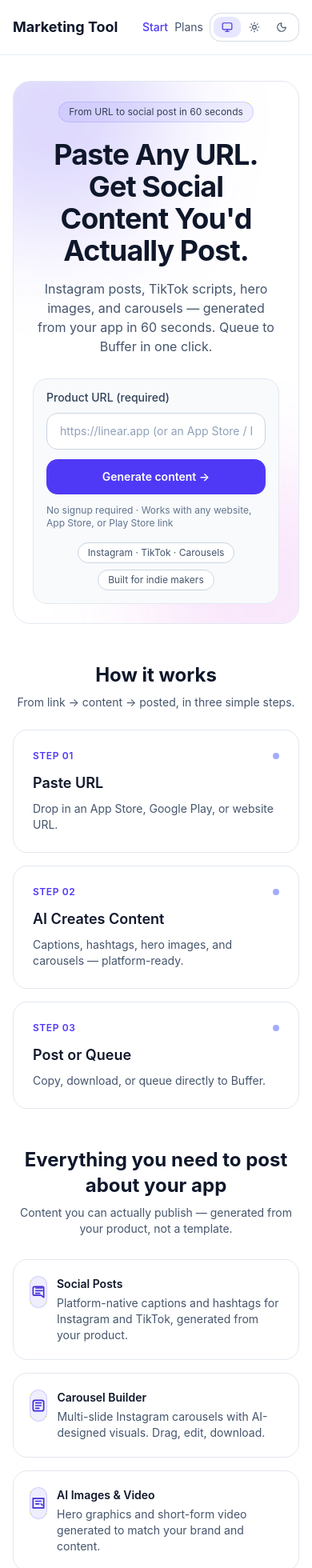
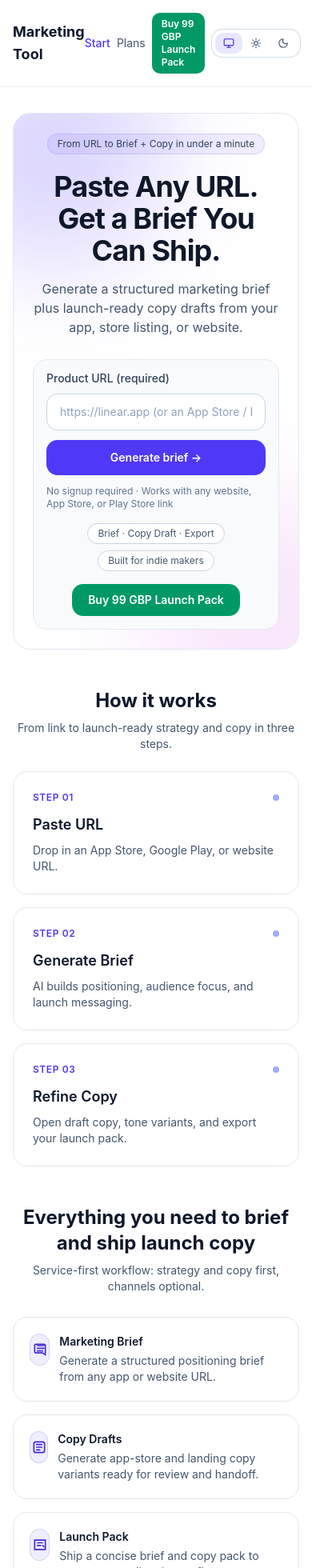
Before and after one commit to molty-assistant/marketing-tool, a Next.js app: page / in a window 390 px wide. Shown: the top 1960 px of the page at 80% size. Built offline with nearby package versions, Linux system fonts and the light colour scheme.

Commit message:
WO-0006: pivot default UX to brief + copy and delist social paths (#56)

```diff
--- a/src/app/(marketing)/layout.tsx
+++ b/src/app/(marketing)/layout.tsx
@@ -5,7 +5,7 @@ import { ThemeToggle } from '@/components/theme/ThemeToggle';
 export const metadata: Metadata = {
   title: 'Marketing Tool — Vibe Marketing Brief Generator',
   description:
-    'Paste any App Store, Google Play, or website URL and get a complete 5-stage marketing brief powered by the Vibe Marketing methodology. AI-enhanced copy, competitive analysis, and social media assets included.',
+    'Paste any App Store, Google Play, or website URL and get a complete marketing brief with launch-ready copy drafts.',
 };
 
 export default function MarketingLayout({
@@ -36,6 +36,14 @@ export default function MarketingLayout({
             >
               Plans
             </Link>
+            <a
+              href="https://buy.stripe.com/6oU28t1uwbKY0lx8vt0Ny00"
+              target="_blank"
+              rel="noreferrer"
+              className="rounded-lg bg-emerald-600 px-3 py-1.5 text-xs font-semibold text-white transition-colors hover:bg-emerald-500 sm:text-sm"
+            >
+              Buy 99 GBP Launch Pack
+            </a>
             <ThemeToggle />
           </div>
         </div>
--- a/src/app/(marketing)/page.tsx
+++ b/src/app/(marketing)/page.tsx
@@ -39,18 +39,18 @@ export default function LandingPage() {
   const features = useMemo(
     () => [
       {
-        title: 'Social Posts',
-        desc: 'Platform-native captions and hashtags for Instagram and TikTok, generated from your product.',
+        title: 'Marketing Brief',
+        desc: 'Generate a structured positioning brief from any app or website URL.',
         icon: (
           <svg viewBox="0 0 24 24" fill="none" className="h-5 w-5" aria-hidden="true">
-            <path d="M8 6h10M8 10h10M8 14h6" stroke="currentColor" strokeWidth="2" strokeLinecap="round" />
+            <path d="M8 6h10M8 10h10M8 14h8" stroke="currentColor" strokeWidth="2" strokeLinecap="round" />
             <path d="M6 4h12a2 2 0 012 2v14l-4-3H6a2 2 0 01-2-2V6a2 2 0 012-2z" stroke="currentColor" strokeWidth="2" strokeLinejoin="round" />
           </svg>
         ),
       },
       {
-        title: 'Carousel Builder',
-        desc: 'Multi-slide Instagram carousels with AI-designed visuals. Drag, edit, download.',
+        title: 'Copy Drafts',
+        desc: 'Generate app-store and landing copy variants ready for review and handoff.',
         icon: (
           <svg viewBox="0 0 24 24" fill="none" className="h-5 w-5" aria-hidden="true">
             <path d="M4 7a3 3 0 013-3h10a3 3 0 013 3v10a3 3 0 01-3 3H7a3 3 0 01-3-3V7z" stroke="currentColor" strokeWidth="2" />
@@ -59,8 +59,8 @@ export default function LandingPage() {
         ),
       },
       {
-        title: 'AI Images & Video',
-        desc: 'Hero graphics and short-form video generated to match your brand and content.',
+        title: 'Launch Pack',
+        desc: 'Ship a concise brief and copy pack to your team or client in one flow.',
         icon: (
           <svg viewBox="0 0 24 24" fill="none" className="h-5 w-5" aria-hidden="true">
             <path d="M4 19V5h16v14H4z" stroke="currentColor" strokeWidth="2" />
@@ -71,8 +71,8 @@ export default function LandingPage() {
         ),
       },
       {
-        title: 'Queue to Buffer',
-        desc: 'Send posts straight to your Buffer queue — schedule and forget.',
+        title: 'Optional Channels',
+        desc: 'Social and distribution routes remain available when you need them.',
         icon: (
           <svg viewBox="0 0 24 24" fill="none" className="h-5 w-5" aria-hidden="true">
             <path d="M12 3v10" stroke="currentColor" strokeWidth="2" strokeLinecap="round" />
@@ -111,7 +111,7 @@ export default function LandingPage() {
       {generating && (
         <GenerationOverlay
           url={generatingUrl}
-          onComplete={(planId) => router.push(`/plan/${planId}/social`)}
+          onComplete={(planId) => router.push(`/plan/${planId}`)}
           onError={(err) => {
             setGenerating(false);
             setError(err);
@@ -127,14 +127,14 @@ export default function LandingPage() {
 
         <div className="relative mx-auto max-w-3xl text-center">
           <div className="inline-flex items-center gap-2 rounded-full border border-indigo-500/20 bg-indigo-500/10 px-3 py-1 text-xs text-indigo-700 dark:text-indigo-200">
-            <span className="text-slate-700 dark:text-slate-300">From URL to social post in 60 seconds</span>
+            <span className="text-slate-700 dark:text-slate-300">From URL to Brief + Copy in under a minute</span>
           </div>
 
           <h1 className="mt-5 text-4xl sm:text-6xl font-bold tracking-tight text-slate-900 dark:text-white">
-            Paste Any URL. Get Social Content You&apos;d Actually Post.
+            Paste Any URL. Get a Brief You Can Ship.
           </h1>
           <p className="mt-4 text-base sm:text-lg text-slate-600 dark:text-slate-300">
-            Instagram posts, TikTok scripts, hero images, and carousels — generated from your app in 60 seconds. Queue to Buffer in one click.
+            Generate a structured marketing brief plus launch-ready copy drafts from your app, store listing, or website.
           </p>
 
           {/* CTA */}
@@ -156,7 +156,7 @@ export default function LandingPage() {
                 onClick={handleStart}
                 className="w-full sm:w-auto h-auto font-semibold px-6 py-3 whitespace-nowrap"
               >
-                Generate content →
+                Generate brief →
               </Button>
             </div>
             {error && <p className="mt-2 text-left text-sm text-red-600 dark:text-red-400">{error}</p>}
@@ -166,8 +166,19 @@ export default function LandingPage() {
             </p>
 
             <div className="mt-4 flex flex-wrap items-center justify-center gap-2 text-xs text-slate-600 dark:text-slate-400">
-              <span className="rounded-full border border-slate-300 bg-white px-3 py-1 dark:border-slate-700 dark:bg-slate-900/40">Instagram · TikTok · Carousels</span>
+              <span className="rounded-full border border-slate-300 bg-white px-3 py-1 dark:border-slate-700 dark:bg-slate-900/40">Brief · Copy Draft · Export</span>
               <span className="rounded-full border border-slate-300 bg-white px-3 py-1 dark:border-slate-700 dark:bg-slate-900/40">Built for indie makers</span>
+            </div>
+
+            <div className="mt-4">
+              <a
+                href="https://buy.stripe.com/6oU28t1uwbKY0lx8vt0Ny00"
+                target="_blank"
+                rel="noreferrer"
+                className="inline-flex items-center justify-center rounded-xl bg-emerald-600 px-5 py-2.5 text-sm font-semibold text-white transition-colors hover:bg-emerald-500"
+              >
+                Buy 99 GBP Launch Pack
+              </a>
             </div>
           </div>
         </div>
@@ -178,7 +189,7 @@ export default function LandingPage() {
         <div className="max-w-4xl mx-auto text-center">
           <h2 className="text-2xl sm:text-3xl font-bold text-slate-900 dark:text-white">How it works</h2>
           <p className="mt-2 text-sm sm:text-base text-slate-600 dark:text-slate-400">
-            From link → content → posted, in three simple steps.
+            From link to launch-ready strategy and copy in three steps.
           </p>
         </div>
 
@@ -191,13 +202,13 @@ export default function LandingPage() {
             },
             {
               step: '02',
-              title: 'AI Creates Content',
-              desc: 'Captions, hashtags, hero images, and carousels — platform-ready.',
+              title: 'Generate Brief',
+              desc: 'AI builds positioning, audience focus, and launch messaging.',
             },
             {
               step: '03',
-              title: 'Post or Queue',
-              desc: 'Copy, download, or queue directly to Buffer.',
+              title: 'Refine Copy',
+              desc: 'Open draft copy, tone variants, and export your launch pack.',
             },
           ].map((s) => (
             <div
@@ -218,9 +229,9 @@ export default function LandingPage() {
       {/* FEATURES */}
       <section id="features" className="mt-12 scroll-mt-24">
         <div className="max-w-4xl mx-auto text-center">
-          <h2 className="text-2xl sm:text-3xl font-bold text-slate-900 dark:text-white">Everything you need to post about your app</h2>
+          <h2 className="text-2xl sm:text-3xl font-bold text-slate-900 dark:text-white">Everything you need to brief and ship launch copy</h2>
           <p className="mt-2 text-sm sm:text-base text-slate-600 dark:text-slate-400">
-            Content you can actually publish — generated from your product, not a template.
+            Service-first workflow: strategy and copy first, channels optional.
           </p>
         </div>
 
@@ -244,7 +255,7 @@ export default function LandingPage() {
         <div className="flex flex-col sm:flex-row items-start sm:items-center justify-between gap-6">
           <div>
             <div className="text-sm font-semibold text-slate-900 dark:text-white">Marketing Tool</div>
-            <div className="mt-1 text-sm text-slate-500">Social content from any URL, in 60 seconds.</div>
+            <div className="mt-1 text-sm text-slate-500">Brief + copy generation from any URL, in 60 seconds.</div>
           </div>
 
           <div className="grid grid-cols-2 sm:flex gap-3 sm:gap-6 text-sm">
--- a/src/app/api/export-bundle/route.ts
+++ b/src/app/api/export-bundle/route.ts
@@ -448,7 +448,7 @@ export async function POST(request: NextRequest) {
         )
       : [];
 
-    const includeAssets = body.includeAssets !== false;
+    const includeAssets = body.includeAssets === true;
 
     const row = getPlan(planId);
     if (!row) {
--- a/src/app/layout.tsx
+++ b/src/app/layout.tsx
@@ -8,12 +8,12 @@ import { ThemeScript } from '@/components/theme/ThemeScript';
 export const metadata: Metadata = {
   title: 'Marketing Tool — Vibe Marketing Brief Generator',
   description:
-    'Paste any App Store, Google Play, or website URL and get a complete 5-stage marketing brief powered by the Vibe Marketing methodology. AI-enhanced copy, competitive analysis, and social media assets included.',
+    'Paste any App Store, Google Play, or website URL and get a complete marketing brief with launch-ready copy drafts.',
   metadataBase: new URL('https://marketing-tool-production.up.railway.app'),
   openGraph: {
     title: 'Marketing Tool — Vibe Marketing Brief Generator',
     description:
-      'Paste any app or website URL → get a full marketing brief with AI copy, competitor research, and social assets.',
+      'Paste any app or website URL → get a full marketing brief with AI copy and competitor research.',
     type: 'website',
     siteName: 'Marketing Tool',
     locale: 'en_GB',
@@ -22,7 +22,7 @@ export const metadata: Metadata = {
     card: 'summary_large_image',
     title: 'Marketing Tool — Vibe Marketing Brief Generator',
     description:
-      'Paste any app or website URL → get a full marketing brief with AI copy, competitor research, and social assets.',
+      'Paste any app or website URL → get a full marketing brief with AI copy and competitor research.',
   },
   robots: {
     index: true,
@@ -34,7 +34,7 @@ export const metadata: Metadata = {
     'app store marketing',
     'AI copywriting',
     'competitive analysis',
-    'social media assets',
+    'launch copy',
   ],
 };
 
--- a/src/app/plan/[id]/export/page.tsx
+++ b/src/app/plan/[id]/export/page.tsx
@@ -1,4 +1,4 @@
-import { Eye, Image, Package } from 'lucide-react';
+import { Eye, Image, PenLine } from 'lucide-react';
 
 import { PlanLinkCard, PlanPageShell } from '@/components/plan/PlanPage';
 
@@ -13,9 +13,15 @@ export default async function ExportHubPage({
     <PlanPageShell
       title="Export"
       description="Review and package outputs for handoff, sharing, and launch operations."
-      helper="Recommended order: Assets -> Preview -> Distribution Export"
+      helper="Recommended order: Copy Draft -> Assets -> Preview"
     >
       <div className="space-y-3">
+        <PlanLinkCard
+          href={`/plan/${id}/draft`}
+          title="Copy Draft"
+          description="Refine final copy before bundling or sharing"
+          icon={PenLine}
+        />
         <PlanLinkCard
           href={`/plan/${id}/assets`}
           title="Assets"
@@ -25,14 +31,8 @@ export default async function ExportHubPage({
         <PlanLinkCard
           href={`/plan/${id}/preview`}
           title="Preview"
-          description="Check listing and content output before distribution"
+          description="Check listing and content output before export"
           icon={Eye}
-        />
-        <PlanLinkCard
-          href={`/plan/${id}/distribute`}
-          title="Distribution Export"
-          description="Bundle channel-ready content for publishing workflows"
-          icon={Package}
         />
       </div>
     </PlanPageShell>
--- a/src/app/plan/[id]/page.tsx
+++ b/src/app/plan/[id]/page.tsx
@@ -10,36 +10,28 @@ import {
   Package,
   PenLine,
   Search,
-  Share2,
 } from 'lucide-react';
 
 import type { MarketingPlan } from '@/lib/types';
-
-type OverviewApi = {
-  sections: Record<string, { hasContent: boolean; preview: string }>;
-  socialPostsCount: number;
-  scheduleCount: number;
-  wordCount: number;
-};
 
 /* ─── Action Card (top tier — large, prominent) ─── */
 
 const ACTION_CARDS = [
   {
-    title: 'Social Posts',
-    description: 'Create posts with AI captions, your photos, and Buffer publishing',
-    href: '/social',
-    icon: Share2,
-    gradient: 'from-indigo-500 to-violet-500',
+    title: 'Brief',
+    description: 'Review positioning, audience, and message architecture',
+    href: '/strategy/brief',
+    icon: FileText,
+    gradient: 'from-indigo-500 to-sky-500',
     iconBg: 'bg-indigo-400/20',
   },
   {
-    title: 'Carousel',
-    description: 'Build multi-slide Instagram carousels with AI hero images',
-    href: '/carousel',
-    icon: Images,
-    gradient: 'from-pink-500 to-rose-500',
-    iconBg: 'bg-pink-400/20',
+    title: 'Copy Draft',
+    description: 'Generate launch-ready copy variants for your app listing and landing page',
+    href: '/draft',
+    icon: PenLine,
+    gradient: 'from-emerald-500 to-cyan-500',
+    iconBg: 'bg-emerald-400/20',
   },
 ] as const;
 
@@ -76,17 +68,17 @@ function ActionCard({
 /* ─── Suite Card (bottom tier — small, muted) ─── */
 
 const SUITE_ITEMS = [
-  { label: 'Brief', href: '/strategy/brief', icon: FileText },
+  { label: 'Foundation', href: '/foundation', icon: FileText },
   { label: 'Competitors', href: '/competitors', icon: Search },
-  { label: 'Copy Draft', href: '/draft', icon: PenLine },
   { label: 'Keywords', href: '/keywords', icon: Search },
   { label: 'Tone Compare', href: '/tone-compare', icon: PenLine },
   { label: 'SERP Preview', href: '/serp', icon: Search },
   { label: 'Emails', href: '/emails', icon: Megaphone },
   { label: 'Templates', href: '/templates', icon: FileText },
   { label: 'Translations', href: '/translate', icon: PenLine },
-  { label: 'Schedule', href: '/schedule', icon: Megaphone },
-  { label: 'Calendar', href: '/calendar', icon: Megaphone },
+  { label: 'Carousel', href: '/carousel', icon: Images },
+  { label: 'Assets', href: '/assets', icon: Package },
+  { label: 'Preview', href: '/preview', icon: Package },
   { label: 'Export', href: '/export', icon: Package },
 ] as const;
 
@@ -123,7 +115,6 @@ export default function PlanOverviewPage({
 }) {
   const { id } = use(params);
   const [plan, setPlan] = useState<MarketingPlan | null>(null);
-  const [overview, setOverview] = useState<OverviewApi | null>(null);
   const [loading, setLoading] = useState(true);
   const [error, setError] = useState('');
 
@@ -133,20 +124,14 @@ export default function PlanOverviewPage({
       setLoading(true);
       setError('');
 
-      Promise.all([
-        fetch(`/api/plans/${id}`).then((r) => {
+      fetch(`/api/plans/${id}`)
+        .then((r) => {
           if (!r.ok) throw new Error('Failed to load plan');
           return r.json() as Promise<MarketingPlan>;
-        }),
-        fetch(`/api/plans/${id}/overview`).then((r) => {
-          if (!r.ok) throw new Error('Failed to load overview');
-          return r.json() as Promise<OverviewApi>;
-        }),
-      ])
-        .then(([p, o]) => {
+        })
+        .then((p) => {
           if (cancelled) return;
           setPlan(p);
-          setOverview(o);
         })
         .catch((e: unknown) => {
           if (cancelled) return;
@@ -171,10 +156,8 @@ export default function PlanOverviewPage({
     const oneLiner = plan.config?.one_liner || plan.scraped?.description || '';
     const icon = plan.scraped?.icon || plan.config?.icon;
 
-    const socialPostsCount = overview?.socialPostsCount ?? 0;
-
-    return { appName, oneLiner, icon, socialPostsCount };
-  }, [plan, overview]);
+    return { appName, oneLiner, icon };
+  }, [plan]);
 
   if (loading) {
     return (
@@ -235,12 +218,6 @@ export default function PlanOverviewPage({
                   Created {new Date(plan.createdAt).toLocaleDateString()}
                 </span>
               )}
-              {computed.socialPostsCount > 0 && (
-                <>
-                  <span className="text-slate-300 dark:text-slate-700">|</span>
-                  <span>{computed.socialPostsCount} posts created</span>
-                </>
-              )}
             </div>
           </div>
         </div>
@@ -249,7 +226,7 @@ export default function PlanOverviewPage({
       {/* Action cards — top tier */}
       <div className="mb-8">
         <h2 className="mb-4 text-sm font-semibold text-slate-700 dark:text-slate-300">
-          Create Content
+          Start Here
         </h2>
         <div className="grid grid-cols-1 sm:grid-cols-2 gap-4">
           {ACTION_CARDS.map((card) => (
@@ -261,7 +238,7 @@ export default function PlanOverviewPage({
       {/* Marketing Suite — bottom tier */}
       <div className="mb-10">
         <h2 className="mb-4 text-sm font-semibold text-slate-700 dark:text-slate-300">
-          Marketing Suite
+          Supporting Tools
         </h2>
         <div className="grid grid-cols-2 sm:grid-cols-3 lg:grid-cols-4 gap-3">
           {SUITE_ITEMS.map((item) => (
--- a/src/components/ExportBundleButton.tsx
+++ b/src/components/ExportBundleButton.tsx
@@ -45,7 +45,7 @@ export default function ExportBundleButton({
   const [open, setOpen] = useState(false);
   const [selectedTones, setSelectedTones] = useState<string[]>([...TONES]);
   const [selectedLanguages, setSelectedLanguages] = useState<string[]>([]);
-  const [includeAssets, setIncludeAssets] = useState(true);
+  const [includeAssets, setIncludeAssets] = useState(false);
   const [exporting, setExporting] = useState(false);
   const [error, setError] = useState<string | null>(null);
 
@@ -190,7 +190,7 @@ export default function ExportBundleButton({
           <div className="flex items-center justify-between gap-3 bg-slate-800/30 border border-slate-700/60 rounded-xl px-4 py-3">
             <div>
               <div className="text-sm font-semibold text-white">Include assets</div>
-              <div className="text-xs text-slate-400">Generates PNG social images</div>
+              <div className="text-xs text-slate-400">Generates PNG visual assets (default: off)</div>
             </div>
             <label className="inline-flex items-center gap-2">
               <input
--- a/src/components/PlanSidebar.tsx
+++ b/src/components/PlanSidebar.tsx
@@ -42,13 +42,13 @@ type NavGroup = {
 const NAV_GROUPS: NavGroup[] = [
   {
     key: 'create',
-    label: 'Create',
+    label: 'Core',
     icon: Zap,
-    href: '/social',
+    href: '/strategy/brief',
     alwaysOpen: true,
     children: [
-      { label: 'Social Posts', href: '/social' },
-      { label: 'Carousel', href: '/carousel' },
+      { label: 'Brief', href: '/strategy/brief' },
+      { label: 'Copy Draft', href: '/draft' },
     ],
   },
   {
@@ -66,26 +66,21 @@ const NAV_GROUPS: NavGroup[] = [
     icon: Package,
     href: '/strategy',
     children: [
-      { label: 'Brief', href: '/strategy/brief' },
       { label: 'Foundation', href: '/foundation' },
       { label: 'Competitors', href: '/competitors' },
       { label: 'Reviews', href: '/reviews' },
-      { label: 'Copy Draft', href: '/draft' },
       { label: 'Tone Compare', href: '/tone-compare' },
       { label: 'Email Sequences', href: '/emails' },
       { label: 'Templates', href: '/templates' },
       { label: 'Translations', href: '/translate' },
       { label: 'Approvals', href: '/approvals' },
-      { label: 'Schedule', href: '/schedule' },
-      { label: 'Calendar', href: '/calendar' },
-      { label: 'Distribute', href: '/distribute' },
       { label: 'Performance', href: '/performance' },
       { label: 'Keywords', href: '/keywords' },
       { label: 'SERP Preview', href: '/serp' },
       { label: 'Variants', href: '/variants' },
+      { label: 'Carousel', href: '/carousel' },
       { label: 'Assets', href: '/assets' },
       { label: 'Preview', href: '/preview' },
-      { label: 'Digest', href: '/digest' },
     ],
   },
 ];
```
Also changed, not shown: 2 other files (tests, documents, lock files or other folders).
